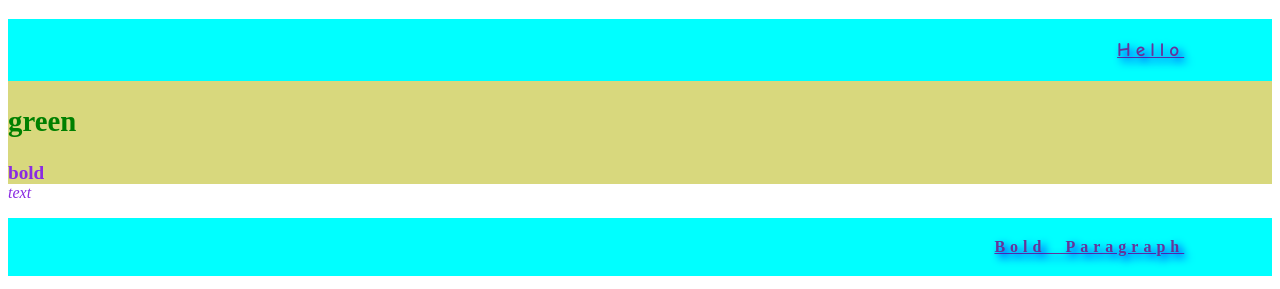
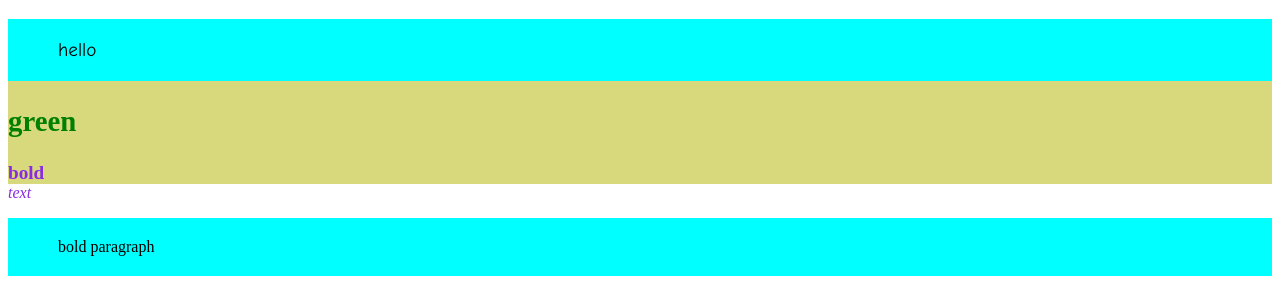
Before and after one commit to Aissle/Frontend, a plain HTML site: page testing.html in a window 1280 px wide. Shown: the top 289 px of the page. Drawn offline with Linux system fonts and the light colour scheme.

Commit message:
Update testing.html

```diff
--- a/testing.html
+++ b/testing.html
@@ -20,17 +20,6 @@
             background-color: rgb(216, 216, 125);
             font-size: larger;
             background-image: url('img/bg.jpg') ; background-repeat: no-repeat ;
-        }
-        p {
-            text-decoration: underline;
-            color: rebeccapurple;
-            direction: rtl;
-            letter-spacing: 5px;
-            word-spacing: 10px;
-            text-indent: 1cm;
-            text-transform: capitalize;
-            text-shadow: 4px 4px 8px blue;
-            font-weight: bold;
         }
         img {
             border: 3px dotted red;
```
